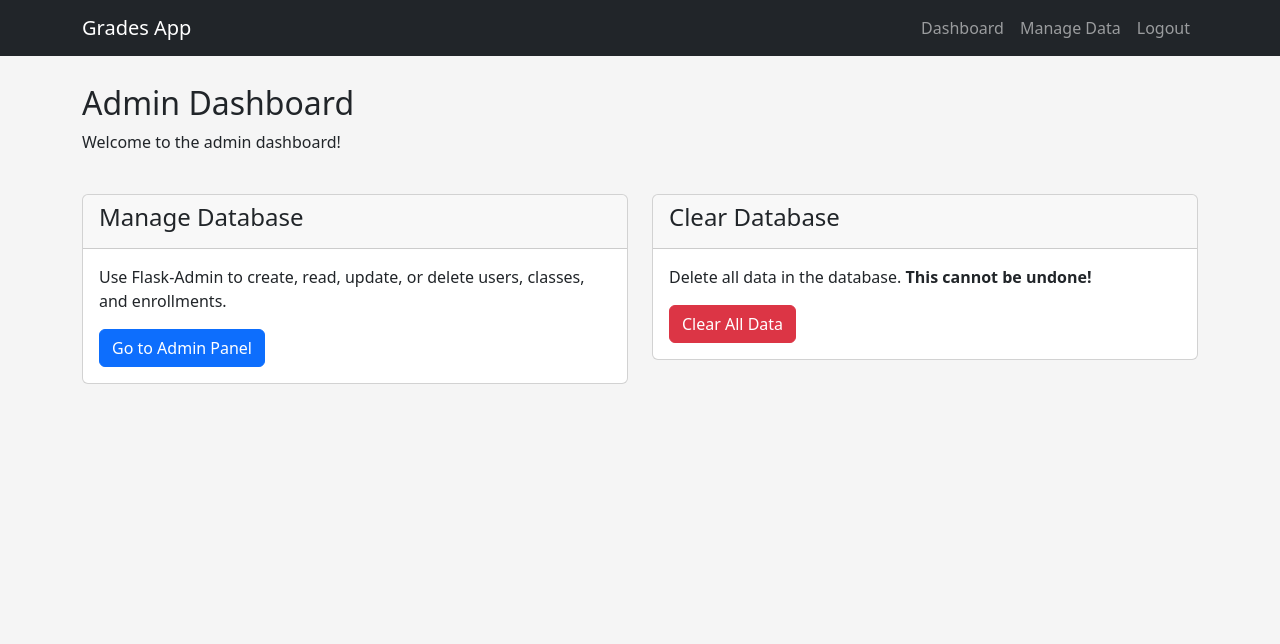
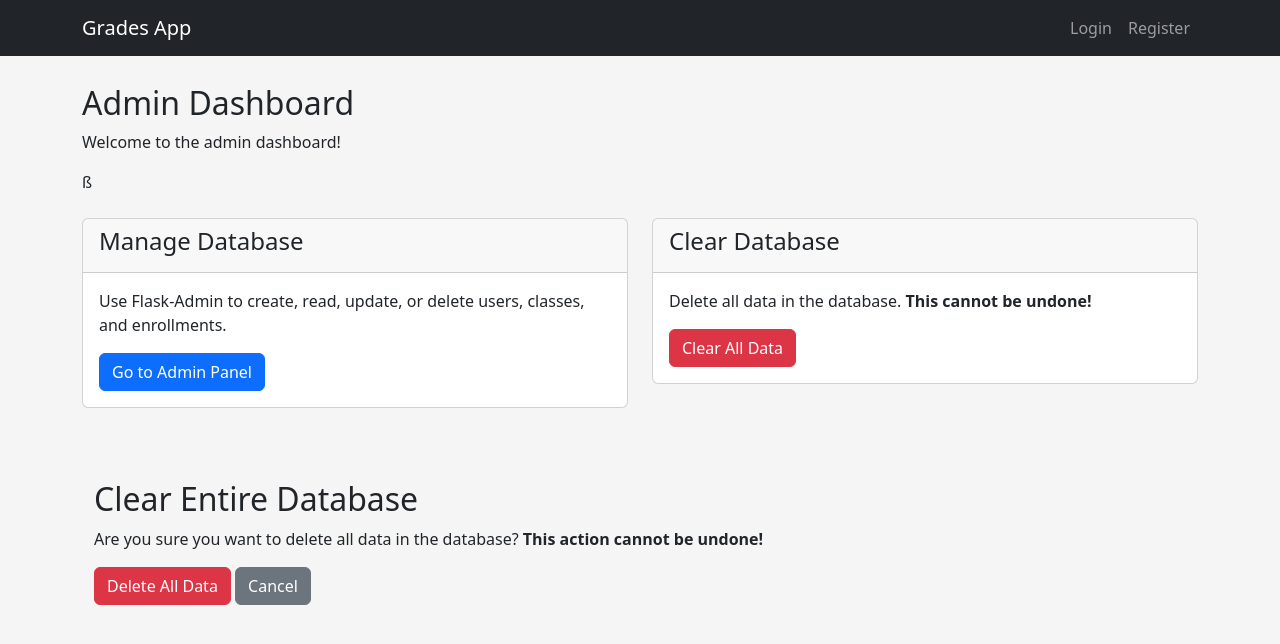
Before and after one commit to AilishaShukla/CSE108Lab08Project, a Flask app: page /admin in a window 1280 px wide. Shown: the top 644 px of the page. Run offline with Flask 3, Linux system fonts and the light colour scheme; the visitor is signed in with stand-in values (Sample User, id 1).

Commit message:
added a feacurte where the teacher can see the teacher ID on thier dashboard and also added made the admin page more user friendly.

```diff
--- a/app.py
+++ b/app.py
@@ -11,6 +11,7 @@
 from flask_admin.contrib.sqla import ModelView
 from sqlalchemy.orm import foreign
 from wtforms import fields
+from flask import redirect, url_for
 
 app = Flask(__name__)
 app.config['SQLALCHEMY_DATABASE_URI'] = 'sqlite:///grades.db'
@@ -53,7 +54,7 @@
         }
 
 class Teacher(db.Model):
-    id = db.Column(db.Integer, primary_key=True)
+    id = db.Column(db.Integer, primary_key=True, autoincrement=False)
     name = db.Column(db.String(100), unique=True, nullable=False)
 
 class Class(db.Model):
@@ -102,7 +103,9 @@
 class ClearDatabaseView(BaseView):
     @expose('/')
     def index(self):
-        return self.render('clear_database.html')
+        flash("Use the inline clear database form on the Admin Dashboard.", "info")
+        return redirect(url_for('admin.index'))
+
 
     @expose('/clear', methods=['POST'])
     def clear(self):
@@ -122,6 +125,9 @@
 class MyAdminIndexView(AdminIndexView):
     def is_accessible(self):
         return session.get('role') == 'admin'
+
+    def inaccessible_callback(self, name, **kwargs):
+        return redirect(url_for('login', next=request.url))
 
     def inaccessible_callback(self, name, **kwargs):
         return redirect(url_for('login', next=request.url))
@@ -157,7 +163,7 @@
     form_excluded_columns = ['created_at']
 
 # Initialize Flask-Admin
-admin = Admin(app, name='Grades App Admin', template_mode='bootstrap3', index_view=MyAdminIndexView())
+admin = Admin(app,name='Grades App Admin',template_mode='bootstrap3',index_view=MyAdminIndexView())
 admin.add_view(UserView(User, db.session))
 admin.add_view(SecureModelView(Class, db.session))
 admin.add_view(EnrollmentView(Enrollment, db.session))
@@ -209,10 +215,18 @@
         if User.query.filter_by(email=email).first():
             error = 'Email already registered'
         else:
+            # Create a new user
             new_user = User(name=name, email=email, role=role)
             new_user.set_password(password)
             db.session.add(new_user)
             db.session.commit()
+
+            # If registering as a teacher, also create a teacher record
+            if role == 'teacher':
+                teacher = Teacher(id=new_user.id, name=new_user.name)
+                db.session.add(teacher)
+                db.session.commit()
+
             return redirect(url_for('login'))
 
     return render_template('register.html', error=error)
@@ -233,6 +247,11 @@
     new_user.set_password(data['password'])
     db.session.add(new_user)
     db.session.commit()
+
+    if role == 'teacher':
+        teacher = Teacher(id=new_user.id, name=new_user.name)
+        db.session.add(teacher)
+        db.session.commit()
 
     access_token = create_access_token(identity=new_user.id)
     return jsonify({
@@ -293,6 +312,8 @@
     if 'role' not in session or session['role'] != 'teacher':
         return redirect(url_for('login'))
     user = User.query.filter_by(email=session['email']).first()
+    # Retrieve teacher record using the same user id
+    teacher = Teacher.query.get(user.id)
     classes = Class.query.filter_by(teacher_id=user.id).all()
     class_students = {}
     for c in classes:
@@ -302,7 +323,8 @@
             student = User.query.get(e.student_id)
             students.append({'name': student.name, 'email': student.email, 'grade': e.grade, 'enrollment_id': e.id})
         class_students[c.id] = students
-    return render_template('teacher.html', user=user, classes=classes, class_students=class_students)
+    return render_template('teacher.html', user=user, teacher=teacher, classes=classes, class_students=class_students)
+
 
 @app.route('/edit_grade/<int:enrollment_id>', methods=['POST'])
 def edit_grade(enrollment_id):
--- a/templates/admin.html
+++ b/templates/admin.html
@@ -1,49 +1,48 @@
 {% extends "base.html" %}
 
-{% block title %}Admin Dashboard - Grades App{% endblock %}
-
-{% block nav_items %}
-<li class="nav-item">
-    <a class="nav-link" href="{{ url_for('admin') }}">Dashboard</a>
-</li>
-<li class="nav-item">
-    <a class="nav-link" href="/admin">Manage Data</a>
-</li>
-<li class="nav-item">
-    <a class="nav-link" href="{{ url_for('logout') }}">Logout</a>
-</li>
-{% endblock %}
+{% block title %}Clear Database{% endblock %}
 
 {% block content %}
+
 <div class="row mb-4">
     <div class="col">
         <h2>Admin Dashboard</h2>
-        <p>Welcome to the admin dashboard!</p>
+        <p>Welcome to the admin dashboard!</p>ß
     </div>
 </div>
 
 <div class="row">
     <div class="col-md-6">
-        <div class="card">
+        <div class="card mb-4">
             <div class="card-header">
                 <h4>Manage Database</h4>
             </div>
             <div class="card-body">
                 <p>Use Flask-Admin to create, read, update, or delete users, classes, and enrollments.</p>
-                <a href="/admin" class="btn btn-primary">Go to Admin Panel</a>
+                <a href="{{ url_for('admin.index') }}" class="btn btn-primary">Go to Admin Panel</a>
             </div>
         </div>
     </div>
     <div class="col-md-6">
-        <div class="card">
+        <div class="card mb-4">
             <div class="card-header">
                 <h4>Clear Database</h4>
             </div>
             <div class="card-body">
                 <p>Delete all data in the database. <strong>This cannot be undone!</strong></p>
-                <a href="/admin/cleardb" class="btn btn-danger">Clear All Data</a>
+                <a href="{{ url_for('cleardb.index') }}" class="btn btn-danger">Clear All Data</a>
             </div>
         </div>
     </div>
 </div>
+
+<div class="container mt-5">
+  <h2>Clear Entire Database</h2>
+  <p>Are you sure you want to delete all data in the database? <strong>This action cannot be undone!</strong></p>
+  <form action="{{ url_for('cleardb.clear') }}" method="post">
+    <button type="submit" class="btn btn-danger">Delete All Data</button>
+    <a href="{{ url_for('admin.index') }}" class="btn btn-secondary">Cancel</a>
+  </form>
+</div>
+
 {% endblock %}
--- a/templates/base.html
+++ b/templates/base.html
@@ -16,7 +16,7 @@
             background-color: #fff;
             padding: 20px;
             border-radius: 5px;
-            box-shadow: 0 2px 10px rgba(0,0,0,0.1);
+            box-shadow: 0 2px 10px rgba(218, 18, 18, 0.1);
         }
     </style>
     {% block extra_css %}{% endblock %}
--- a/templates/teacher.html
+++ b/templates/teacher.html
@@ -16,6 +16,7 @@
     <div class="col">
         <h2>Teacher Dashboard</h2>
         <p>Welcome, {{ user.name }}!</p>
+        <p>Teacher ID: {{ teacher.id }}</p>
     </div>
 </div>
 
```
Also changed, not shown: templates/clear_database.html (deleted, +0 -13 lines), instance/grades.db, instance/users.db.
